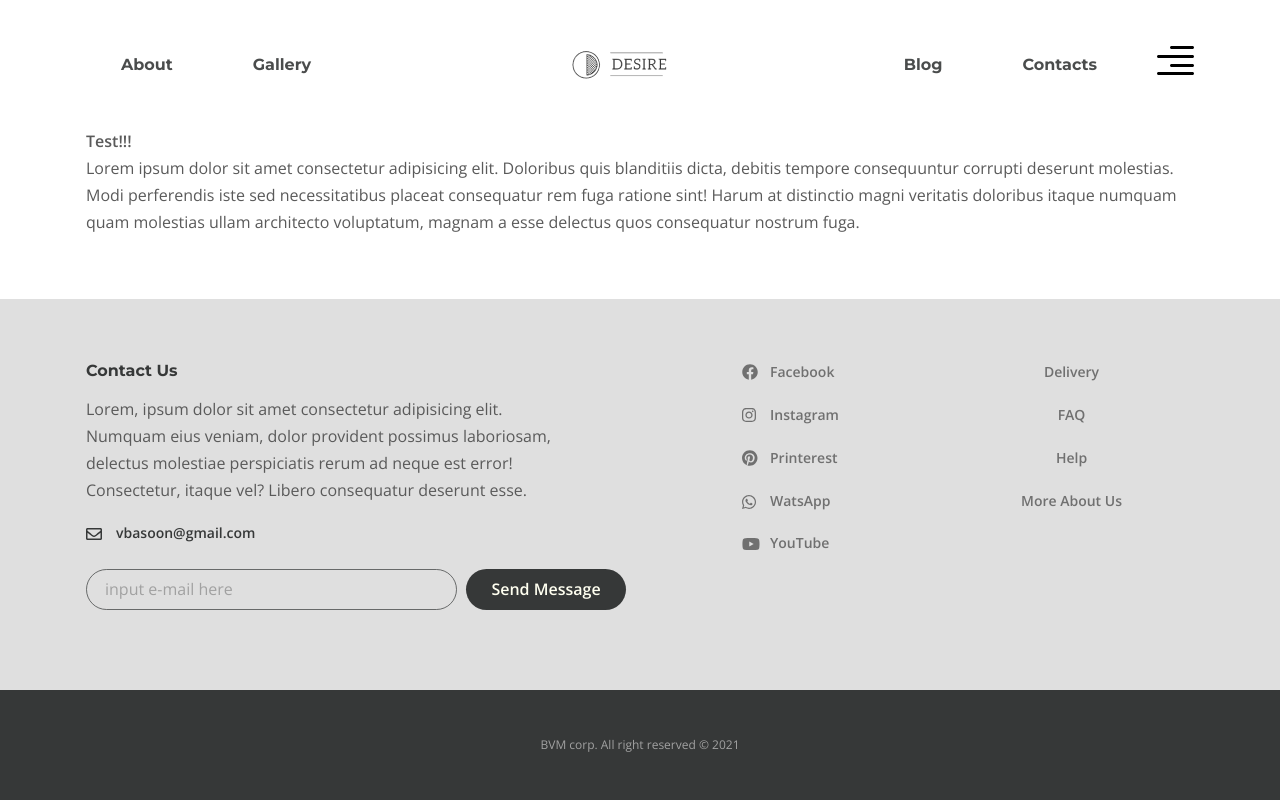
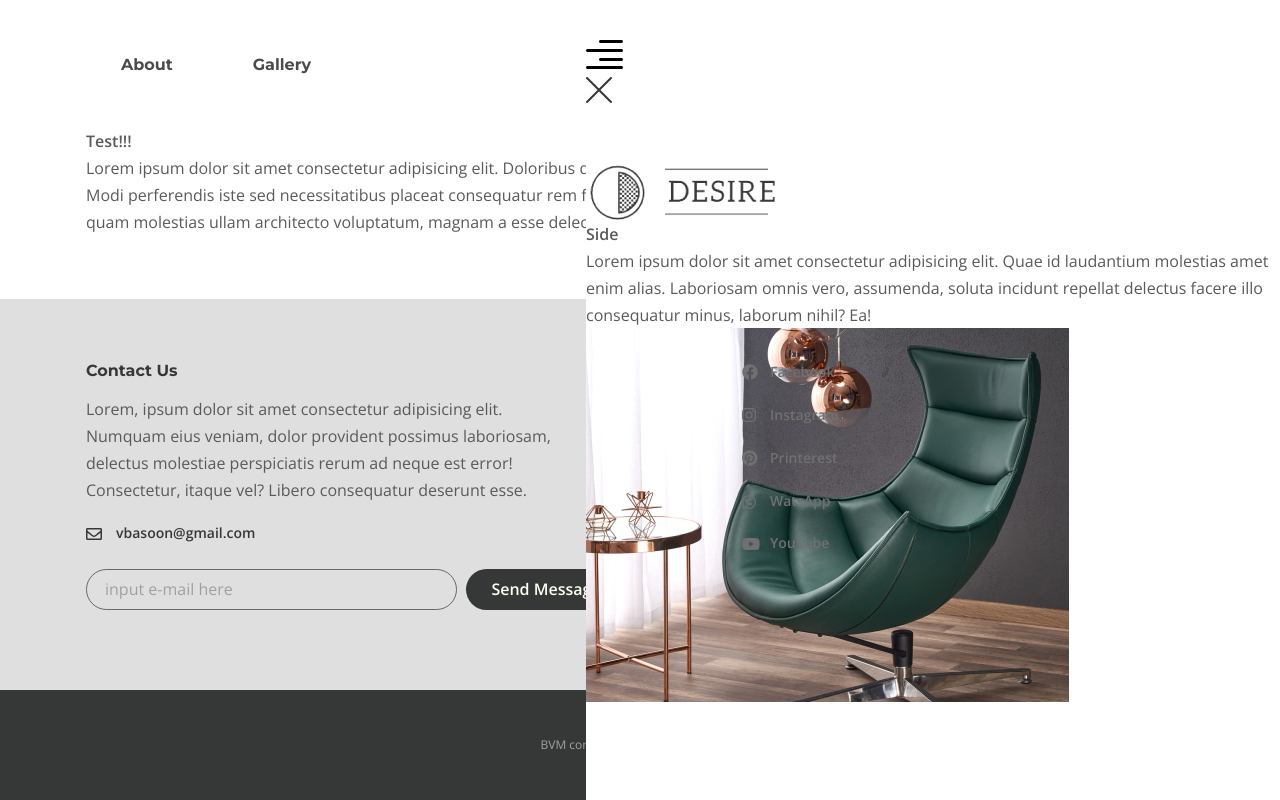
Before and after one commit to vbasoon/grand-project, a website: page src/index.html in a window 1280 px wide. Drawn offline with nearby package versions, Linux system fonts and the light colour scheme.

Commit message:
sidebar_content

```diff
--- a/src/index.html
+++ b/src/index.html
@@ -29,7 +29,26 @@
           </ul>
         </nav>
         <div class="header__sidebar sidebar">
-          <button class="header__btn" href="#"><img src="images/icon_menu.svg" alt="menu-button"> </button>
+          <button class="header__sidebar-btn" href="#"><img src="images/icon_menu.svg" alt="menu-button"> </button>
+<div class="sidebar__modal">
+  <button class="sidebar__close">
+    <img src="images/close.svg" alt="close">
+  </button>
+  <div class="sidebar__content">
+    <a class="logo-link" href="/" ><img src="./images/big-logo.png" class="big-logo" alt="logo"></a>
+    <h4 class="sidebar__title">Side</h4>
+    <p class="sidebar__text">
+      Lorem ipsum dolor sit amet consectetur adipisicing elit. Quae id laudantium molestias amet enim alias. Laboriosam omnis vero, assumenda, soluta incidunt repellat delectus facere illo consequatur minus, laborum nihil? Ea!
+    </p>
+
+      <img src="./images/sidebar-img.jpg" alt="sidebar-image">
+
+  </div>
+
+</div>
+<div class="sidebar__overlay">
+
+</div>
         </div>
       </div>
     </div>
--- a/src/scss/_header.scss
+++ b/src/scss/_header.scss
@@ -5,7 +5,7 @@
     align-items: center;
     height: 8rem;
   }
-  &__btn {
+  &__sidebar-btn {
     background-color: transparent;
     border: none;
     padding: 0;
--- /dev/null
+++ b/src/scss/_sidebar.scss
@@ -0,0 +1,20 @@
+.sidebar {
+  position: absolute;
+  right: 0;
+  top: 0;
+  bottom: 0;
+  max-width: 694px;
+  background-color: #fff;
+  padding-top: 40px;
+  &__close {
+    background-color: transparent;
+    border: none;
+    padding: 0;
+    cursor: pointer;
+    margin-right: 50px;
+    margin-bottom: 60px;
+  }
+
+  &__close {
+  }
+}
--- a/src/scss/style.scss
+++ b/src/scss/style.scss
@@ -5,3 +5,4 @@
 @import "global";
 @import "header";
 @import "footer";
+@import "sidebar";
```
Also changed, not shown: src/css/style.min.css, src/images/big-logo.png (added), src/images/close.svg (added), src/images/sidebar-img.jpg (added).
